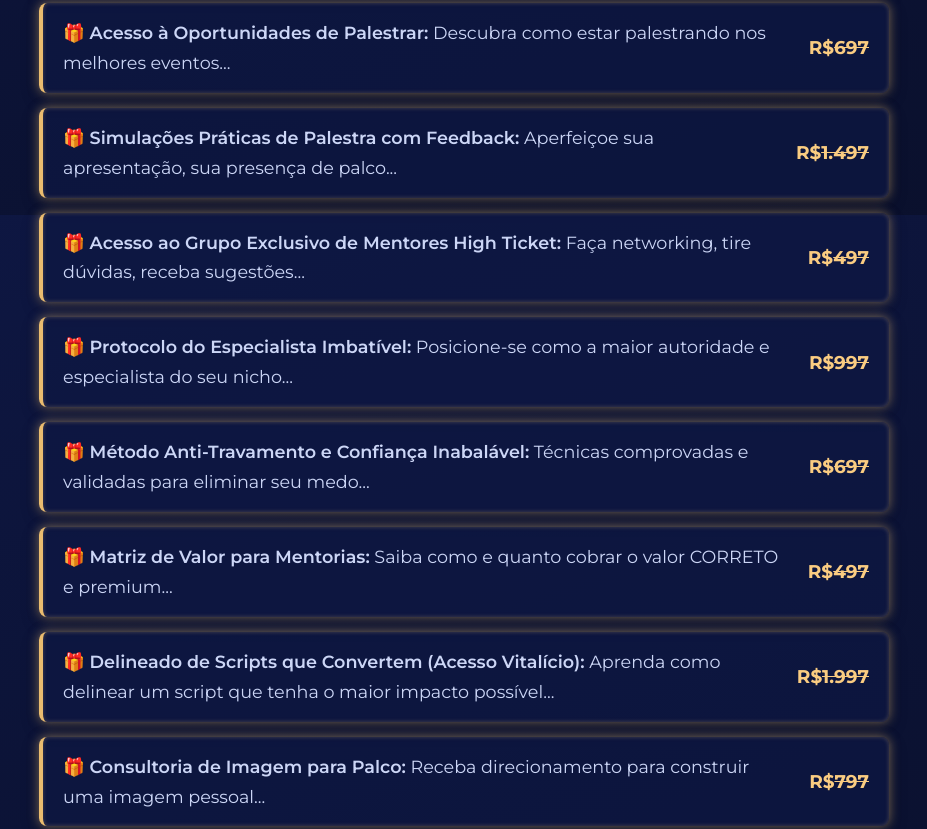
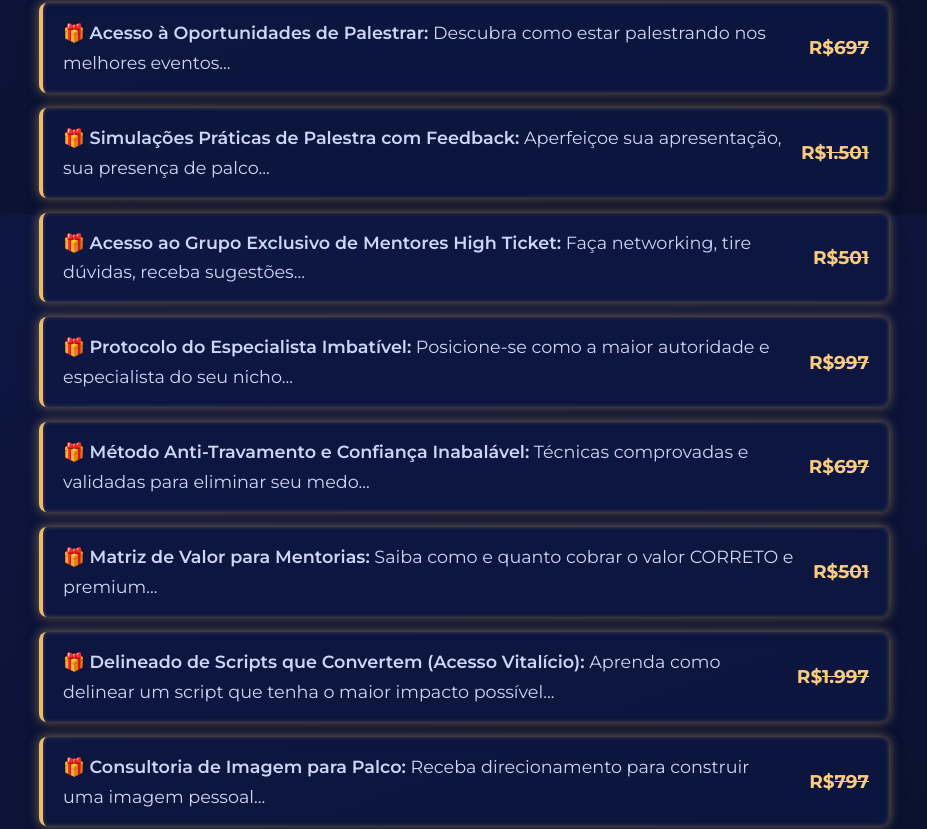
Before and after one commit to GriloBranco/palestrante6dLP, a plain HTML site: page index.html in a window 1280 px wide. Shown: the part 6985-7814 px from the top of the page, without its empty margins (176-1103 px from the left). Drawn offline with nearby package versions, Linux system fonts and the light colour scheme.

Commit message:
index.html

```diff
--- a/index.html
+++ b/index.html
@@ -660,11 +660,11 @@
              <ul class="bonus-list">
                  <li><span class="bonus-text">🎁 <strong>Script da Oferta Irresistível High Ticket:</strong> O passo a passo exato para vender sua mentoria de alto valor...</span> <span class="bonus-price-value">R$<del>997</del></span></li>
                  <li><span class="bonus-text">🎁 <strong>Acesso à Oportunidades de Palestrar:</strong> Descubra como estar palestrando nos melhores eventos...</span> <span class="bonus-price-value">R$<del>697</del></span></li>
-                 <li><span class="bonus-text">🎁 <strong>Simulações Práticas de Palestra com Feedback:</strong> Aperfeiçoe sua apresentação, sua presença de palco...</span> <span class="bonus-price-value">R$<del>1.497</del></span></li>
-                 <li><span class="bonus-text">🎁 <strong>Acesso ao Grupo Exclusivo de Mentores High Ticket:</strong> Faça networking, tire dúvidas, receba sugestões...</span> <span class="bonus-price-value">R$<del>497</del></span></li>
+                 <li><span class="bonus-text">🎁 <strong>Simulações Práticas de Palestra com Feedback:</strong> Aperfeiçoe sua apresentação, sua presença de palco...</span> <span class="bonus-price-value">R$<del>1.501</del></span></li>
+                 <li><span class="bonus-text">🎁 <strong>Acesso ao Grupo Exclusivo de Mentores High Ticket:</strong> Faça networking, tire dúvidas, receba sugestões...</span> <span class="bonus-price-value">R$<del>501</del></span></li>
                  <li><span class="bonus-text">🎁 <strong>Protocolo do Especialista Imbatível:</strong> Posicione-se como a maior autoridade e especialista do seu nicho...</span> <span class="bonus-price-value">R$<del>997</del></span></li>
                  <li><span class="bonus-text">🎁 <strong>Método Anti-Travamento e Confiança Inabalável:</strong> Técnicas comprovadas e validadas para eliminar seu medo...</span> <span class="bonus-price-value">R$<del>697</del></span></li>
-                 <li><span class="bonus-text">🎁 <strong>Matriz de Valor para Mentorias:</strong> Saiba como e quanto cobrar o valor CORRETO e premium...</span> <span class="bonus-price-value">R$<del>497</del></span></li>
+                 <li><span class="bonus-text">🎁 <strong>Matriz de Valor para Mentorias:</strong> Saiba como e quanto cobrar o valor CORRETO e premium...</span> <span class="bonus-price-value">R$<del>501</del></span></li>
                  <li><span class="bonus-text">🎁 <strong>Delineado de Scripts que Convertem (Acesso Vitalício):</strong> Aprenda como delinear um script que tenha o maior impacto possível...</span> <span class="bonus-price-value">R$<del>1.997</del></span></li>
                  <li><span class="bonus-text">🎁 <strong>Consultoria de Imagem para Palco:</strong> Receba direcionamento para construir uma imagem pessoal...</span> <span class="bonus-price-value">R$<del>797</del></span></li>
              </ul>
@@ -697,7 +697,7 @@
 
             <div class="pricing-block">
                 <p class="original-price">De R$28.947</p>
-                <p class="final-offer-price">por 12x de R$ 497</p>
+                <p class="final-offer-price">por 12x de R$ 501</p>
                 <p class="guarantee-text">Garantia Incondicional 7 dias válido apenas para esta oferta</p>
             </div>
 
```
